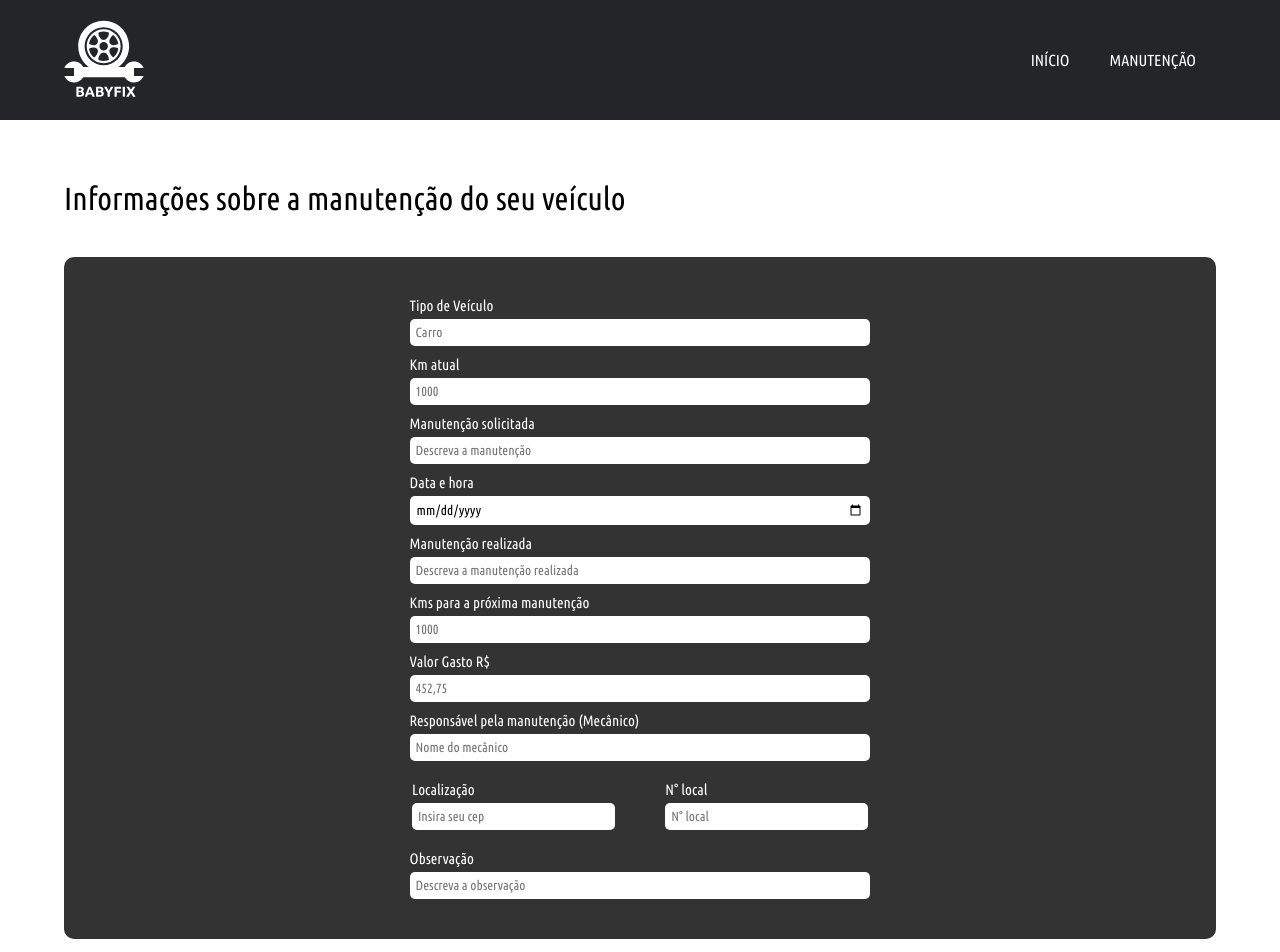
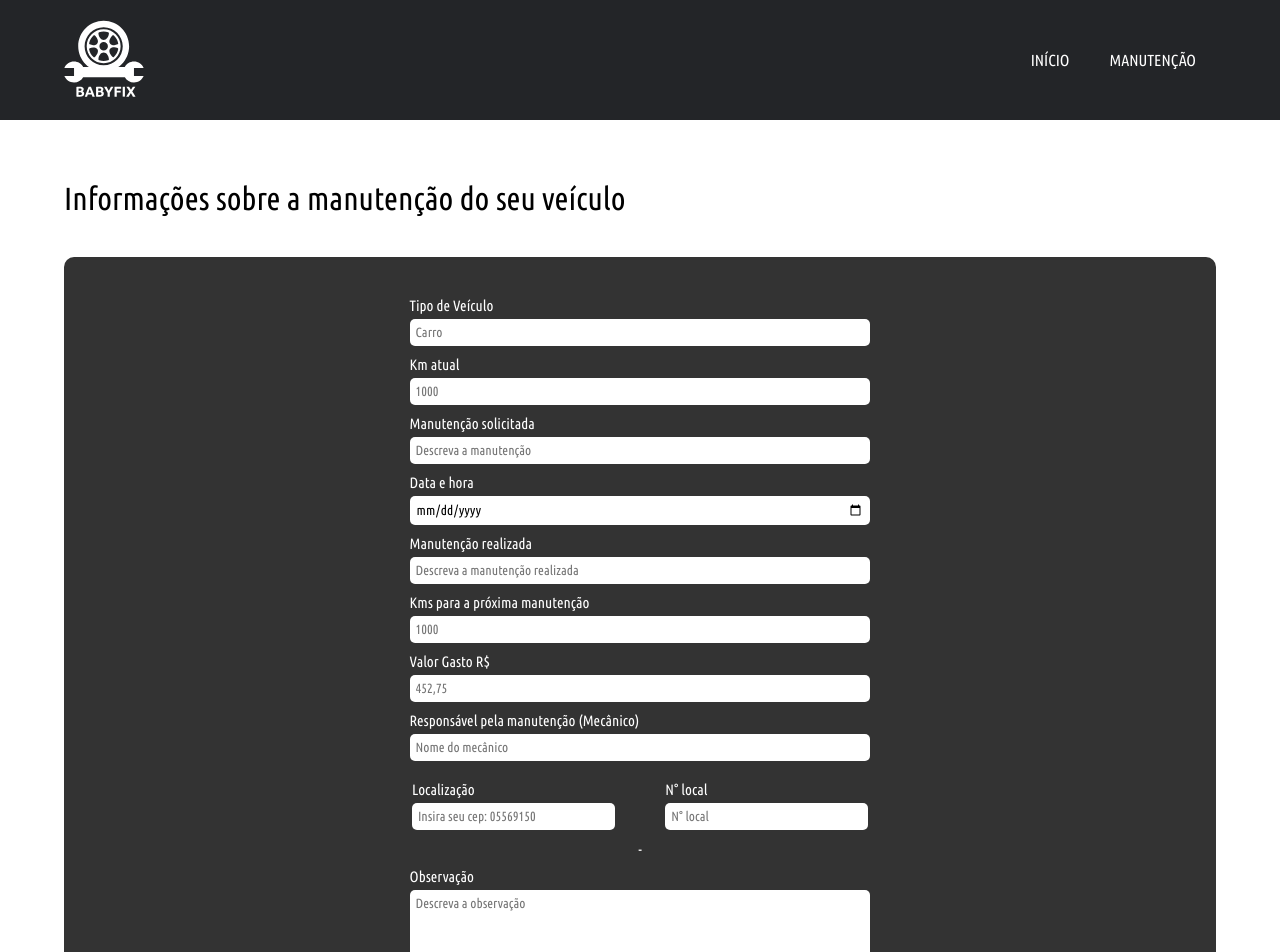
Before and after one commit to williamcamasil/babyfix_react_ts, a React (Create React App) app: page /manutencao/registrar in a window 1280 px wide. Shown: the top 952 px of the page. Built offline with nearby package versions, Linux system fonts and the light colour scheme.

Commit message:
button clear, fix code and remove files

```diff
--- a/package.json
+++ b/package.json
@@ -18,6 +18,7 @@
     "react": "^17.0.2",
     "react-dom": "^17.0.2",
     "react-hook-form": "^7.20.5",
+    "react-icons": "^4.3.1",
     "react-router-dom": "5.2.0",
     "react-scripts": "4.0.3",
     "react-toastify": "^8.1.0",
--- a/src/screens/Maintenance/BoxRegisterList/List/index.tsx
+++ b/src/screens/Maintenance/BoxRegisterList/List/index.tsx
@@ -2,10 +2,10 @@ import { FormBox, Form, Buttons } from './styles';
 import { Maintence } from '../../../../types/maintence';
 import vehiclesMock from '../../../../Mock/vehicles.json';
 import { useEffect, useState } from 'react';
-import Button from '../../../../components/Button';
 import LinkButton from '../../../../components/LinkButton';
 import { toast } from 'react-toastify';
 import { formatPrice } from '../../../../util/formatters';
+import { AiFillDelete } from 'react-icons/ai';
 
 const List = () => {
   const [vehicles, setVehicles] = useState<Maintence[]>([]);
@@ -17,11 +17,13 @@ const List = () => {
   }, [flag]);
 
   const handleDeleteItem = (id: number) => {
-    const confirmation = confirm('Você tem certeza que deseja deletar o item?');
+    const confirmation = confirm(
+      'Você tem certeza que deseja deletar essa manutenção?',
+    );
     if (confirmation == true) {
       vehicles.splice(id, 1);
       setFlag(!flag);
-      toast(`Item de id ${id} deletado com sucesso`);
+      toast(`Manutenção deletada com sucesso`);
     }
   };
 
@@ -64,12 +66,10 @@ const List = () => {
                     <td>{vehicle.note}</td>
 
                     <td>
-                      <Button
-                        text={'Excluir'}
-                        click={() => {
-                          handleDeleteItem(index);
-                        }}
-                      />{' '}
+                      <AiFillDelete
+                        className="delete-item"
+                        onClick={() => handleDeleteItem(index)}
+                      />
                     </td>
                   </tr>
                 </tbody>
@@ -77,7 +77,7 @@ const List = () => {
             })}
           </table>
         ) : (
-          <p>Não tem itens na lista</p>
+          <p>Não existem manutenções cadastradas na lista</p>
         )}
       </Form>
 
--- a/src/screens/Maintenance/BoxRegisterList/List/styles.ts
+++ b/src/screens/Maintenance/BoxRegisterList/List/styles.ts
@@ -6,6 +6,11 @@ const FormBox = styled.div`
   justify-content: center;
   flex-direction: column;
   padding: 40px 0;
+
+  .delete-item :hover {
+    color: red;
+    transition: 0.3s;
+  }
 `;
 
 const Form = styled.div`
--- a/src/screens/Maintenance/BoxRegisterList/Register/index.tsx
+++ b/src/screens/Maintenance/BoxRegisterList/Register/index.tsx
@@ -47,15 +47,23 @@ const Register = () => {
     toast('Item salvo com sucesso!');
   };
 
+  const handleClearInputForm = () => {
+    const elements = document.getElementsByTagName('input');
+    for (let i = 0; i < elements.length; i++) {
+      elements[i].value = '';
+    }
+  };
+
   const requestCep = (cep: string) => {
     axios
       .get(`https://viacep.com.br/ws/${cep}/json/`)
       .then(res => {
-        console.log(res.data);
         setAddress(res.data);
       })
       .catch(err => {
         console.log('error: ', err);
+        setAddress(undefined);
+        toast('CEP Inválido.');
       });
   };
 
@@ -151,7 +159,8 @@ const Register = () => {
               <label>Localização</label>
               <input
                 type="text"
-                placeholder="Insira seu cep"
+                maxLength={8}
+                placeholder="Insira seu cep: 05569150"
                 {...register('location', { required: true })}
                 onBlur={e => requestCep(e.target.value)}
               />
@@ -170,7 +179,7 @@ const Register = () => {
           </InputAddress>
 
           <AddressBox>
-            {address && (
+            {address ? (
               <div>
                 <p>
                   {address?.localidade} - {address?.uf}
@@ -178,13 +187,16 @@ const Register = () => {
                 <p>{address?.logradouro}</p>
                 <p>{address?.bairro}</p>
               </div>
+            ) : (
+              <p>-</p>
             )}
           </AddressBox>
 
           <InputStyle>
             <label>Observação</label>
-            <input
-              type="text"
+            <textarea
+              rows={4}
+              cols={50}
               placeholder="Descreva a observação"
               {...register('note', { required: true })}
             />
@@ -202,7 +214,7 @@ const Register = () => {
           <Button
             text={'Limpar'}
             click={() => {
-              console.log('Buscando endereco');
+              handleClearInputForm();
             }}
           />
           <LinkButton to="/manutencao/lista" text="Lista" />
--- a/src/screens/Maintenance/BoxRegisterList/Register/styles.ts
+++ b/src/screens/Maintenance/BoxRegisterList/Register/styles.ts
@@ -30,7 +30,8 @@ const InputStyle = styled.div`
     font-size: 15px;
   }
 
-  input {
+  input,
+  textarea {
     border-radius: 5px;
     border: none;
     padding: 6px;
--- a/src/types/typeVehicle.ts
+++ /dev/null
@@ -1,4 +0,0 @@
-export type Type = {
-  id: number;
-  name: string;
-};
```
Also changed, not shown: 2 other files (tests, documents, lock files or other folders).
